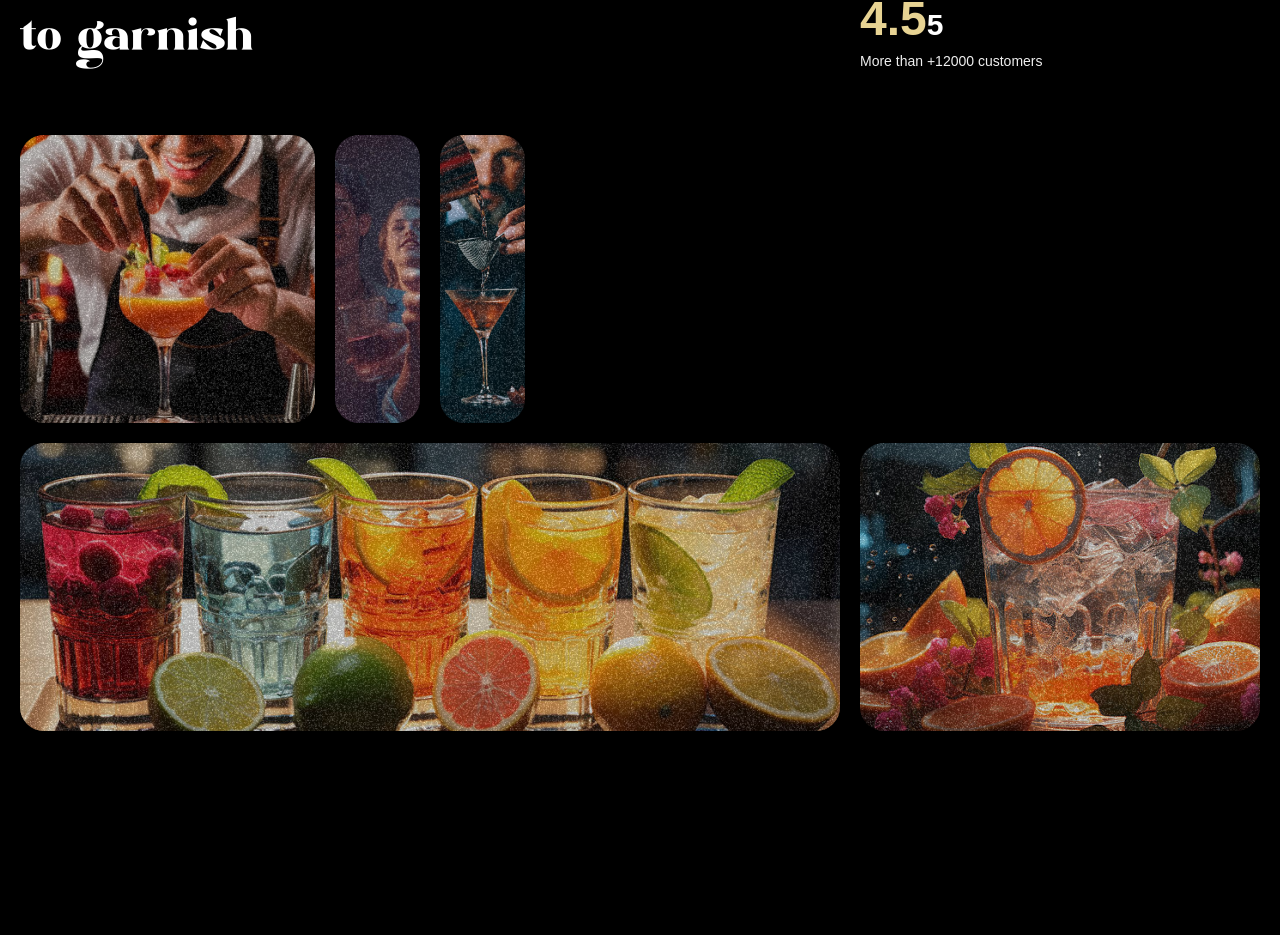
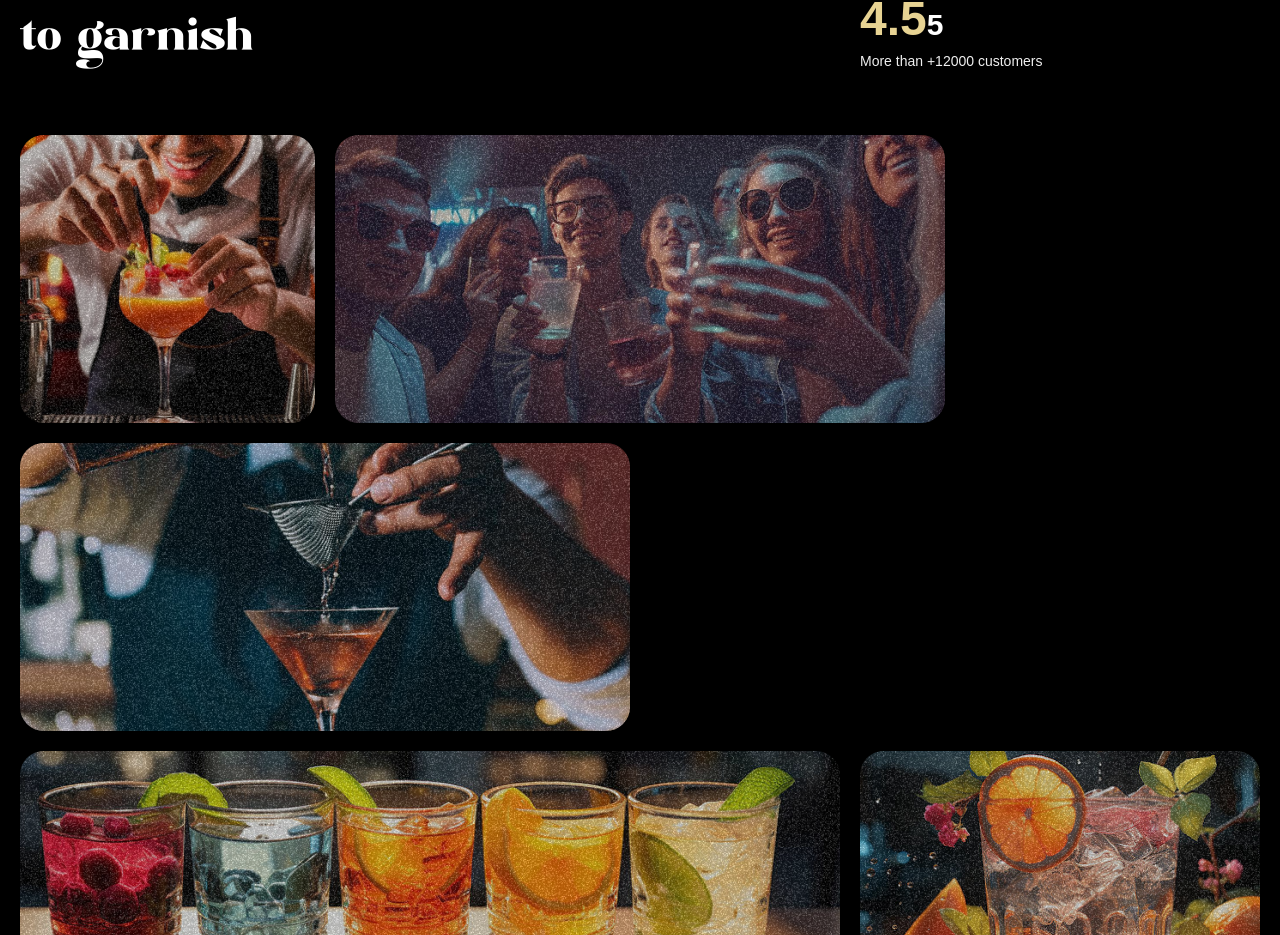
Before and after one commit to NarenCandy/gsap_mojito_page, a React (Vite) app: page / in a window 1280 px wide. Shown: the part 1889-2824 px from the top of the page. Built offline with nearby package versions, Linux system fonts and the light colour scheme; a web font is replaced by a local one.

Commit message:
minor updates

```diff
--- a/src/components/About.jsx
+++ b/src/components/About.jsx
@@ -62,12 +62,12 @@
                 <img src='/images/abt1.png' alt='grid-img-1'/>
             </div>
 
-            <div className='md:col-span-1'>
+            <div className='md:col-span-6'>
                 <div className='noisy' />
                 <img src='/images/abt2.png' alt='grid-img-2'/>
             </div>
 
-            <div className='md:col-span-1'>
+            <div className='md:col-span-6'>
                 <div className='noisy' />
                 <img src='/images/abt5.png' alt='grid-img-5'/>
             </div>
```
